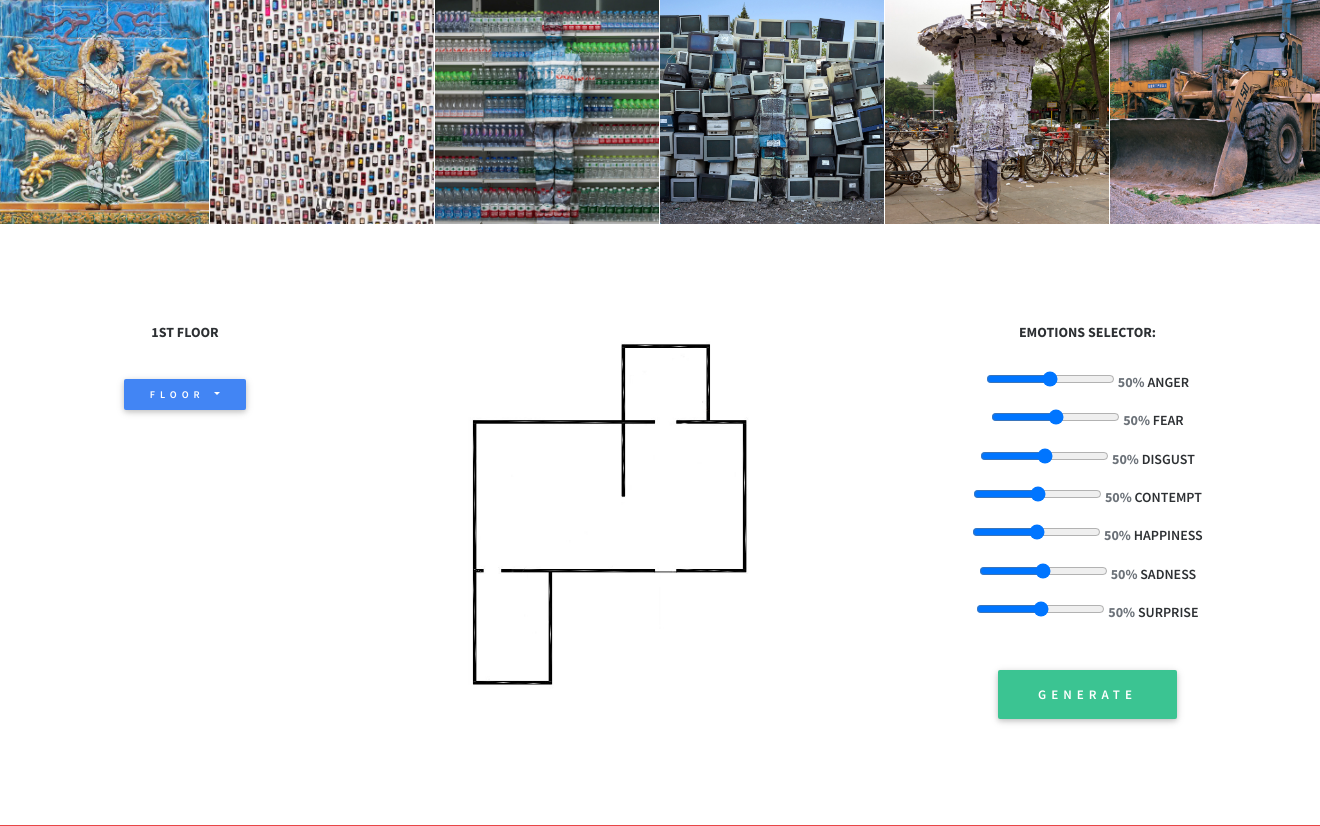
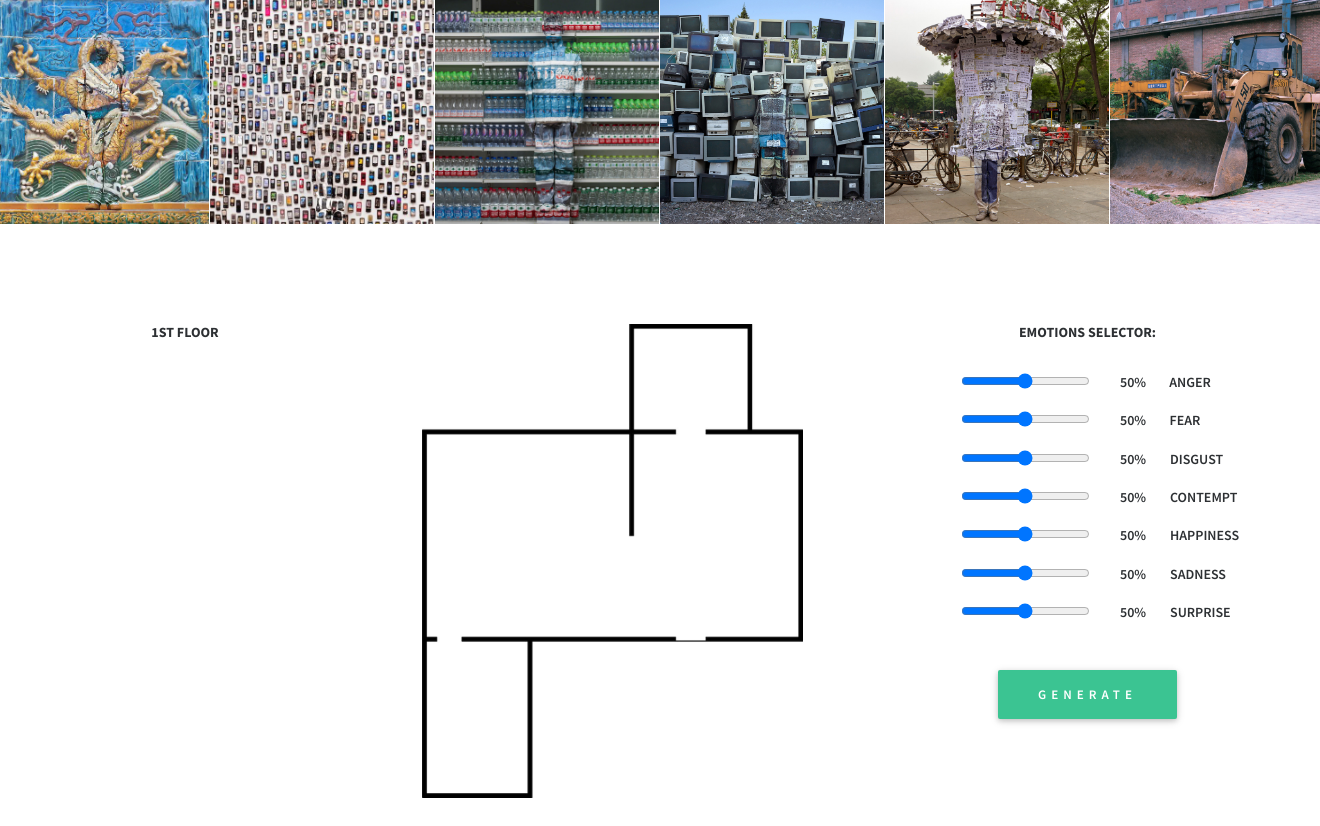
Before and after one commit to costanzavolpini/EmotionsAnalysis, a Flask app: page / in a window 1320 px wide; the page is wider, and only the part inside the window is pictured. Shown: the part 2540-3366 px from the top of that part. Run offline with Flask 2, Linux system fonts and the light colour scheme; some libraries are stand-ins or nearby versions; some web fonts are replaced.

Commit message:
slider modified

```diff
--- a/Path.py
+++ b/Path.py
@@ -93,7 +93,7 @@ def copyPath(source,target):
     mapResize = scipy.misc.imread(target,mode="RGB")
     bPath = scipy.misc.imread(source,mode="RGB")
     img = Image.fromarray(bPath)
-    img = img.crop([32,12,365,228])
+    # img = img.crop([32,12,365,228])
     img= img.resize((len(mapResize[0]), len(mapResize)), Image.ANTIALIAS)
     bPath = np.array(img)
     for i in range(0,len(bPath)):
@@ -101,7 +101,7 @@ def copyPath(source,target):
             if bPath[i][j][0] <= 200 or bPath[i][j][1] < 200 or bPath[i][j][2] <= 200:
                 mapResize[i][j] = bPath[i][j]
     Image.fromarray(mapResize).show()
-    Image.fromarray(mapResize).save("path.png")
+    Image.fromarray(mapResize).save("./static/images/pathGenerated.png")
 
 def path1(map1,points):
     G=nx.from_numpy_matrix(makeAdjacency(map1))
--- a/server.py
+++ b/server.py
@@ -40,8 +40,7 @@ def get_emotions_path():
     if request.json:
         mydata = request.json
         # return the new image of the path
-        print("CIAOOOO")
-        Path.EmoDist([.2, .2, .2, .2, .2, .2, .2])
+        Path.EmoDist([mydata["anger"], mydata["fear"], mydata["disgust"], mydata["contempt"], mydata["happiness"], mydata["sadness"], mydata["surprise"]])
         return "Thanks. Your Surprise value is %s" % mydata.get("surprise")
     else:
         return "no json received"
--- a/static/css/main.css
+++ b/static/css/main.css
@@ -1029,7 +1029,6 @@ h5.text-uppercase.font-weight-bold {
 	font-family: "Source Sans Pro";
 	vertical-align: top;
 	justify-content: right;
-	min-width: 500px;
 }
 
 .role {
--- a/templates/index.html
+++ b/templates/index.html
@@ -372,7 +372,7 @@
       <div class="row justify-content-md-center">
         <div class="col-md-2 text-center">
           <h5>1st Floor</h5>
-          <div class="dropdown">
+          <!-- <div class="dropdown">
             <button class="btn btn-primary btn-sm dropdown-toggle" type="button" id="selectFloor" data-toggle="dropdown"
               aria-haspopup="true" aria-expanded="false">
               Floor
@@ -381,7 +381,7 @@
               <a class="dropdown-item active">1st Floor</a>
               <a class="dropdown-item">2nd Floor</a>
             </div>
-          </div>
+          </div> -->
         </div>
         <!-- <div class="col-md-8 col-md-offset-2 text-center"> -->
         <div class="col-md-7 text-center">
@@ -389,55 +389,93 @@
         </div>
         <div class="col-md-3 text-center">
           <h5 style="margin-bottom: 30px;">Emotions selector:</h5>
-          <form class="range-field">
-            <p>
-              <input id="anger" type="range" min="0" max="100" />
-              <span id="angerValue" class="percent-emotions">50%</span>
-              Anger
-            </p>
-          </form>
-          <form class="range-field">
-            <p>
+
+          <div class="row range-field">
+            <div class="col">
+              <input type="range" id="anger" min="0" max="100" />
+            </div>
+            <div class="col-1">
+              <p id="angerValue" class="percent-emotions">50%</p>
+            </div>
+            <div class="col-4">
+              <p class="percent-emotions" style="padding-left:15px;">Anger</p>
+            </div>
+          </div>
+
+          <div class="row range-field">
+            <div class="col">
               <input id="fear" type="range" min="0" max="100" />
-              <span id="fearValue" class="percent-emotions">50%</span>
-              Fear
-            </p>
-          </form>
-          <form class="range-field">
-            <p>
-              <input id="disgust" type="range" min="0" max="100" />
-              <span id="disgustValue" class="percent-emotions">50%</span>
-              Disgust
-            </p>
-          </form>
-          <form class="range-field">
-            <p>
-              <input id="contempt" type="range" min="0" max="100" />
-              <span id="contemptValue" class="percent-emotions">50%</span>
-              Contempt
-            </p>
-          </form>
-          <form class="range-field">
-            <p>
-              <input id="happiness" type="range" min="0" max="100" />
-              <span id="happinessValue" class="percent-emotions">50%</span>
-              Happiness
-            </p>
-          </form>
-          <form class="range-field">
-            <p>
-              <input id="sadness" type="range" min="0" max="100" />
-              <span id="sadnessValue" class="percent-emotions">50%</span>
-              Sadness
-            </p>
-          </form>
-          <form class="range-field">
-            <p>
-              <input id="surprise" type="range" min="0" max="100" />
-              <span id="surpriseValue" class="percent-emotions">50%</span>
-              Surprise
-            </p>
-          </form>
+            </div>
+            <div class="col-1">
+              <p id="fearValue" class="percent-emotions">50%</p>
+            </div>
+            <div class="col-4">
+              <p class="percent-emotions" style="padding-left:5px;">Fear</p>
+            </div>
+          </div>
+
+
+          <div class="row range-field">
+            <div class="col">
+              <input id="disgust" type="range" min="0" max="100">
+            </div>
+            <div class="col-1">
+              <p id="disgustValue" class="percent-emotions">50%</p>
+            </div>
+            <div class="col-4">
+              <p class="percent-emotions" style="padding-left:20px;">Disgust</p>
+            </div>
+          </div>
+
+          <div class="row range-field">
+            <div class="col">
+              <input id="contempt" type="range" min="0" max="100">
+            </div>
+            <div class="col-1">
+              <p id="contemptValue" class="percent-emotions">50%</p>
+            </div>
+            <div class="col-4">
+              <p class="percent-emotions" style="padding-left:20px;">Contempt</p>
+            </div>
+          </div>
+
+          <div class="row range-field">
+            <div class="col">
+              <input id="happiness" type="range" min="0" max="100">
+            </div>
+            <div class="col-1">
+              <p id="happinessValue" class="percent-emotions">50%</p>
+            </div>
+            <div class="col-4">
+              <p class="percent-emotions" style="padding-left:20px;">Happiness</p>
+            </div>
+          </div>
+
+          <div class="row range-field">
+            <div class="col">
+              <input id="sadness" type="range" min="0" max="100">
+            </div>
+            <div class="col-1">
+              <p id="sadnessValue" class="percent-emotions">50%</p>
+            </div>
+            <div class="col-4">
+              <p class="percent-emotions" style="padding-left:20px;">Sadness</p>
+            </div>
+          </div>
+
+
+          <div class="row range-field">
+            <div class="col">
+              <input id="surprise" type="range" min="0" max="100">
+            </div>
+            <div class="col-1">
+              <p id="surpriseValue" class="percent-emotions">50%</p>
+            </div>
+            <div class="col-4">
+              <p class="percent-emotions" style="padding-left:20px;">Surprise</p>
+            </div>
+          </div>
+
           <a href="#" class="btn btn-large" id="generatePath">Generate</a>
         </div>
       </div>
```
Also changed, not shown: static/js/main.js (+59 -30 lines), static/images/path.jpg, 2 other files.
